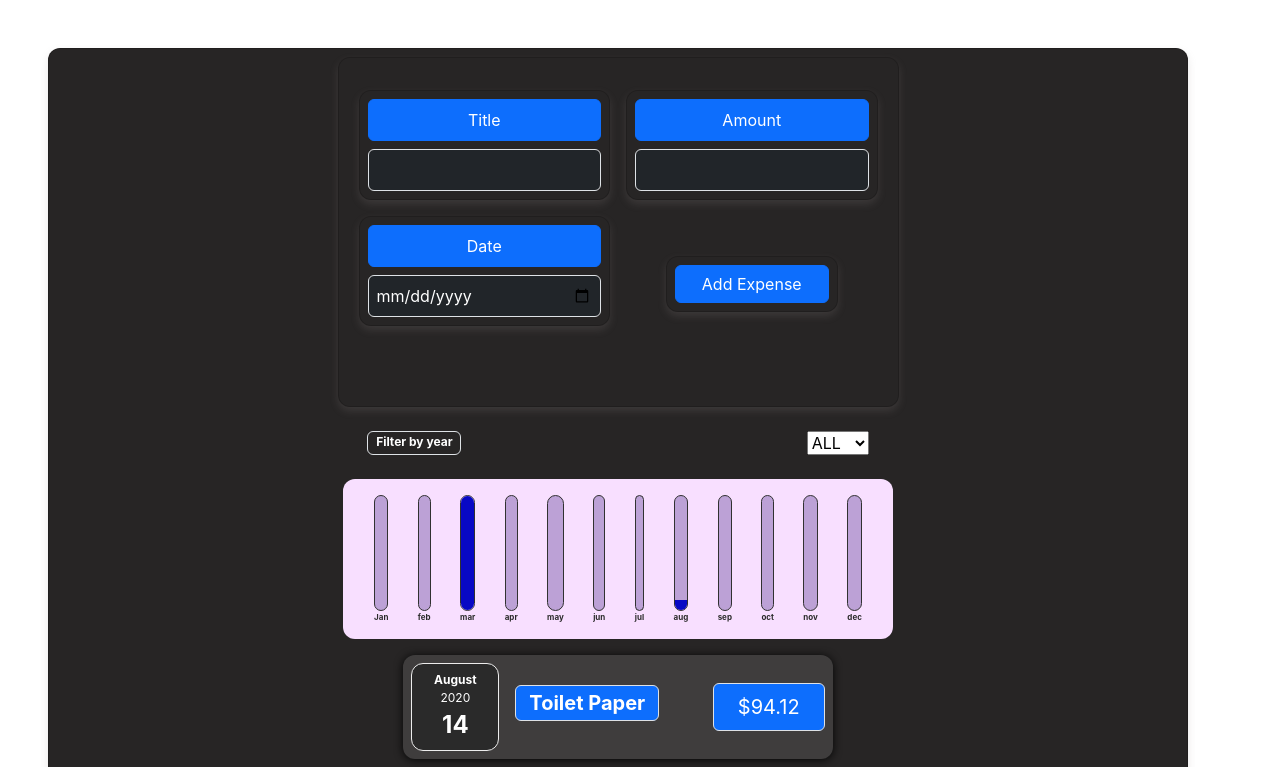
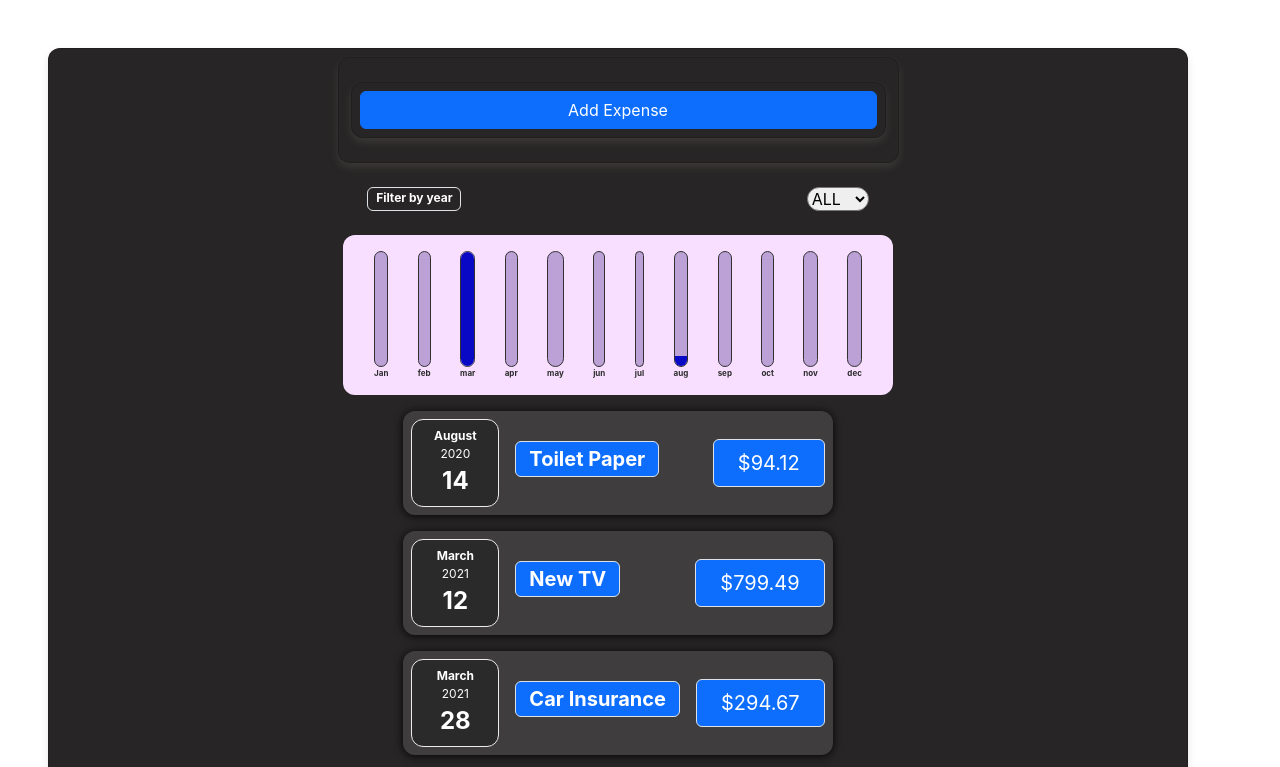
Before and after one commit to nikhilbawane8/expense-tracker, a React (Create React App) app: page / in a window 1280 px wide. Shown: the top 767 px of the page. Built offline with nearby package versions, Linux system fonts and the light colour scheme.

Commit message:
Changed the styles of form

```diff
--- a/src/components/ExpensesFilter.js
+++ b/src/components/ExpensesFilter.js
@@ -9,7 +9,11 @@ function ExpensesFilter(props) {
     <div className="p-2 m-3">
       <div className="d-flex justify-content-between">
         <label className="badge border ">Filter by year</label>
-        <select value={props.selected} onChange={dropdownChangeHandler}>
+        <select
+          className="rounded-pill"
+          value={props.selected}
+          onChange={dropdownChangeHandler}
+        >
           <option value="">ALL</option>
           <option value="2022">2022</option>
           <option value="2021">2021</option>
--- a/src/components/NewExpense/ExpenseForm.js
+++ b/src/components/NewExpense/ExpenseForm.js
@@ -1,6 +1,8 @@
 import React, { useState } from "react";
 
 const ExpenseForm = (props) => {
+  const [isVisible, setIsVisible] = useState(false);
+
   const [enteredTitle, setEnteredTitle] = useState("");
   const [enteredAmount, setEnteredAmount] = useState("");
   const [enteredDate, setEnteredDate] = useState("");
@@ -29,12 +31,16 @@ const ExpenseForm = (props) => {
     setEnteredTitle("");
     setEnteredAmount("");
     setEnteredDate("");
+    setIsVisible(false);
   };
 
   return (
+    <div>
       <form onSubmit={submitHandler}>
         <div className=" p-4">
           <div className="row">
+            {isVisible && (
+              <>
                 <div className="col-lg-6 col-md-6 col-sm-6  p-2">
                   <div className="card p-2">
                     <label className="expenses-list__fallback form-label btn btn-primary d-inline p-2 text-bg-primary">
@@ -80,16 +86,36 @@ const ExpenseForm = (props) => {
                     />
                   </div>
                 </div>
-          <div className="col-lg-6 col-md-6 col-sm-12   p-5">
+              </>
+            )}
+            {isVisible && (
+              <div className="col-lg-2 col-md-2 col-sm-3 mt-5 ms-4 p-3">
+                <button
+                  className="rounded-pill"
+                  onClick={() => setIsVisible((prev) => !prev)}
+                >
+                  Cancle
+                </button>
+              </div>
+            )}
+            {!isVisible && (
               <div className="card p-2">
-              <button type="submit" className="btn btn-primary ">
+                <button className="btn btn-primary" onClick={setIsVisible}>
                   Add Expense
                 </button>
               </div>
+            )}
+            {isVisible && (
+              <div className=" col-lg-2 col-md-2 col-sm-3 mt-5 ms-4 p-2">
+                <button type="submit" className="btn btn-primary ">
+                  Submit
+                </button>
               </div>
+            )}
           </div>
         </div>
       </form>
+    </div>
   );
 };
 
```
Lines whose indentation alone changed are shown as unchanged.
